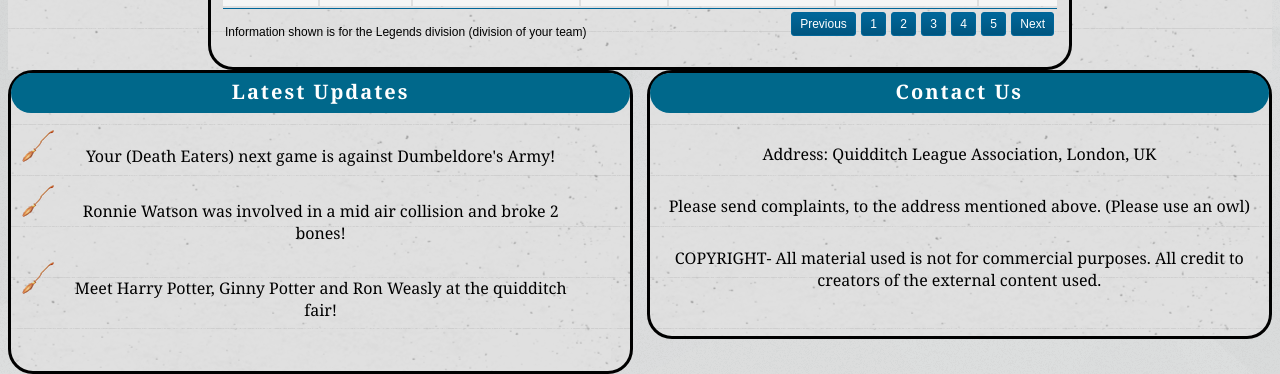
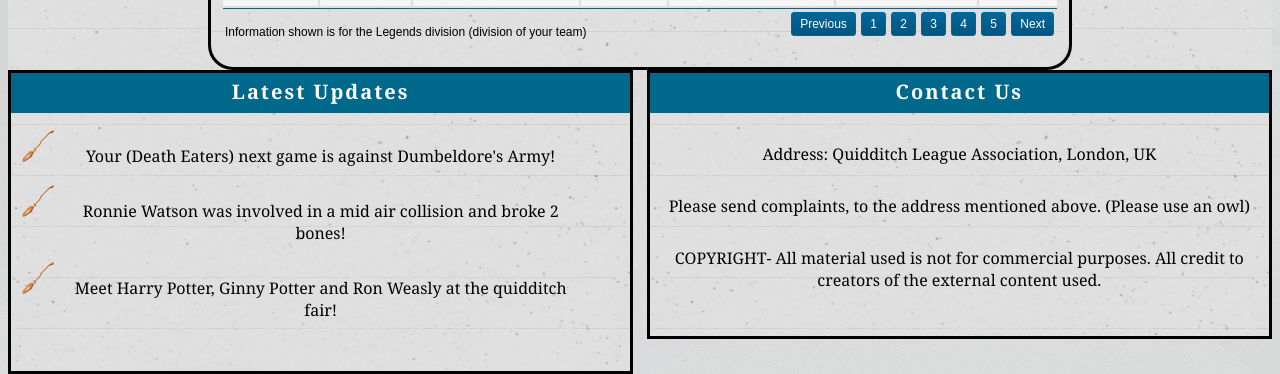
Before and after one commit to arrayoutofbounds/Simple-Website, a plain HTML site: page Draw.html in a window 1280 px wide. Shown: the part 524-898 px from the top of the page. Drawn offline with Linux system fonts and the light colour scheme.

Commit message:
curved border changed everywhere

```diff
--- a/css/draw_page.css
+++ b/css/draw_page.css
@@ -118,7 +118,8 @@ margin: 0;
 
     /**border-left: 4px solid #E1EEF4;**/
 
-    font-size: 14px;font-weight: normal;
+    font-size: 14px;
+    font-weight: normal;
 }
 
 .datagrid table tbody .alt td {
@@ -232,7 +233,6 @@ div.dhtmlx_window_active, div.dhx_modal_cover_dv { position: fixed !important; }
     float: left;
     width: 49%;
     height: 100%;
-    border-radius: 25px;
     border: 3px solid black;
     background-image: url(../images/notebook.png);
 }
@@ -241,7 +241,6 @@ div.dhtmlx_window_active, div.dhx_modal_cover_dv { position: fixed !important; }
     float: right;
     width: 49%;
     height: 100%;
-    border-radius: 25px;
     border: 3px solid black;
     background-image: url(../images/notebook.png);
 }
@@ -256,7 +255,6 @@ div.dhtmlx_window_active, div.dhx_modal_cover_dv { position: fixed !important; }
     background-color: #00688B;
     height: 30px;
     margin-top: 0.1px;
-    border-radius: 25px;
     padding: 5px;
 }
 
@@ -289,7 +287,6 @@ div.dhtmlx_window_active, div.dhx_modal_cover_dv { position: fixed !important; }
     background-color: #00688B;
     height: 30px;
     margin-top: 0.1px;
-    border-radius: 25px;
     padding: 5px;
 }
 
--- a/css/standings_page.css
+++ b/css/standings_page.css
@@ -233,7 +233,6 @@ div.dhtmlx_window_active, div.dhx_modal_cover_dv { position: fixed !important; }
     float: left;
     width: 49%;
     height: 100%;
-    border-radius: 25px;
     border: 3px solid black;
     background-image: url(../images/notebook.png);
 }
@@ -242,7 +241,6 @@ div.dhtmlx_window_active, div.dhx_modal_cover_dv { position: fixed !important; }
     float: right;
     width: 49%;
     height: 100%;
-    border-radius: 25px;
     border: 3px solid black;
     background-image: url(../images/notebook.png);
 }
@@ -257,7 +255,6 @@ div.dhtmlx_window_active, div.dhx_modal_cover_dv { position: fixed !important; }
     background-color: #00688B;
     height: 30px;
     margin-top: 0.1px;
-    border-radius: 25px;
     padding: 5px;
 }
 
@@ -290,7 +287,6 @@ div.dhtmlx_window_active, div.dhx_modal_cover_dv { position: fixed !important; }
     background-color: #00688B;
     height: 30px;
     margin-top: 0.1px;
-    border-radius: 25px;
     padding: 5px;
 }
 
```
